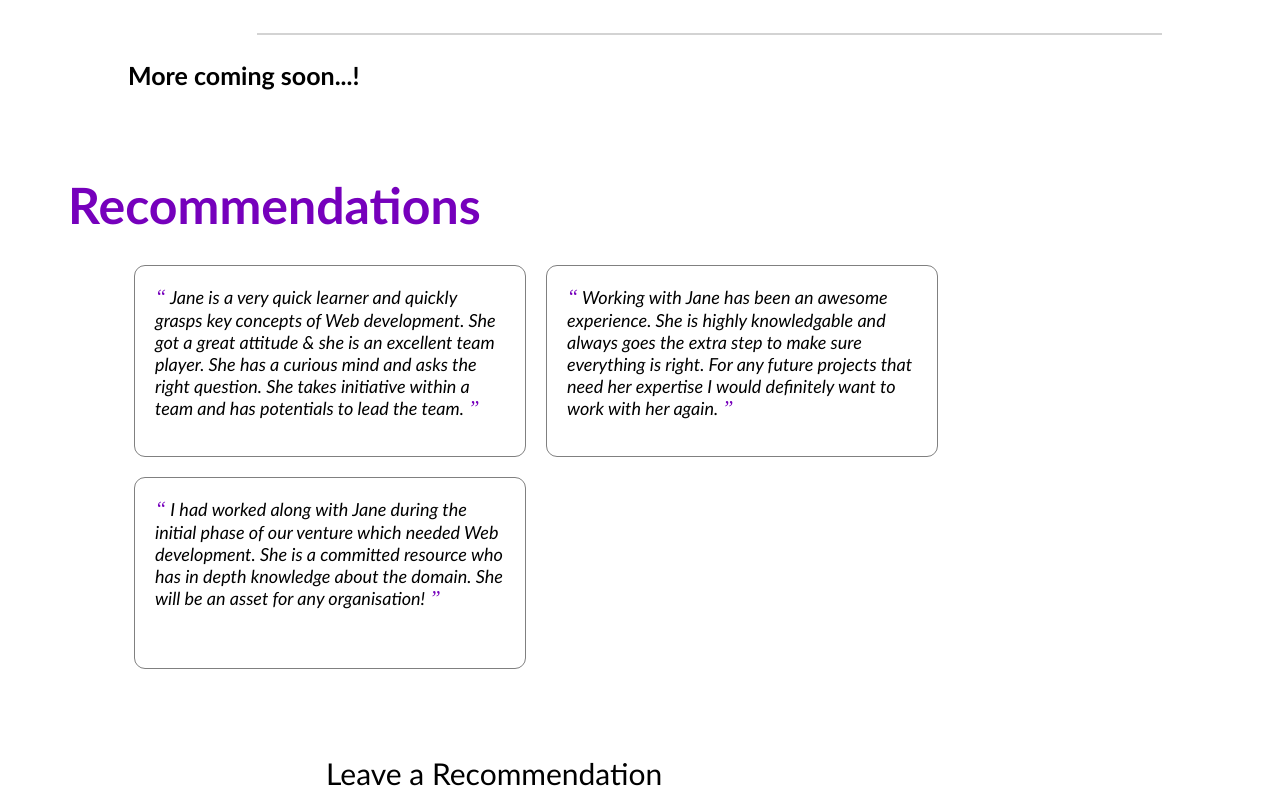
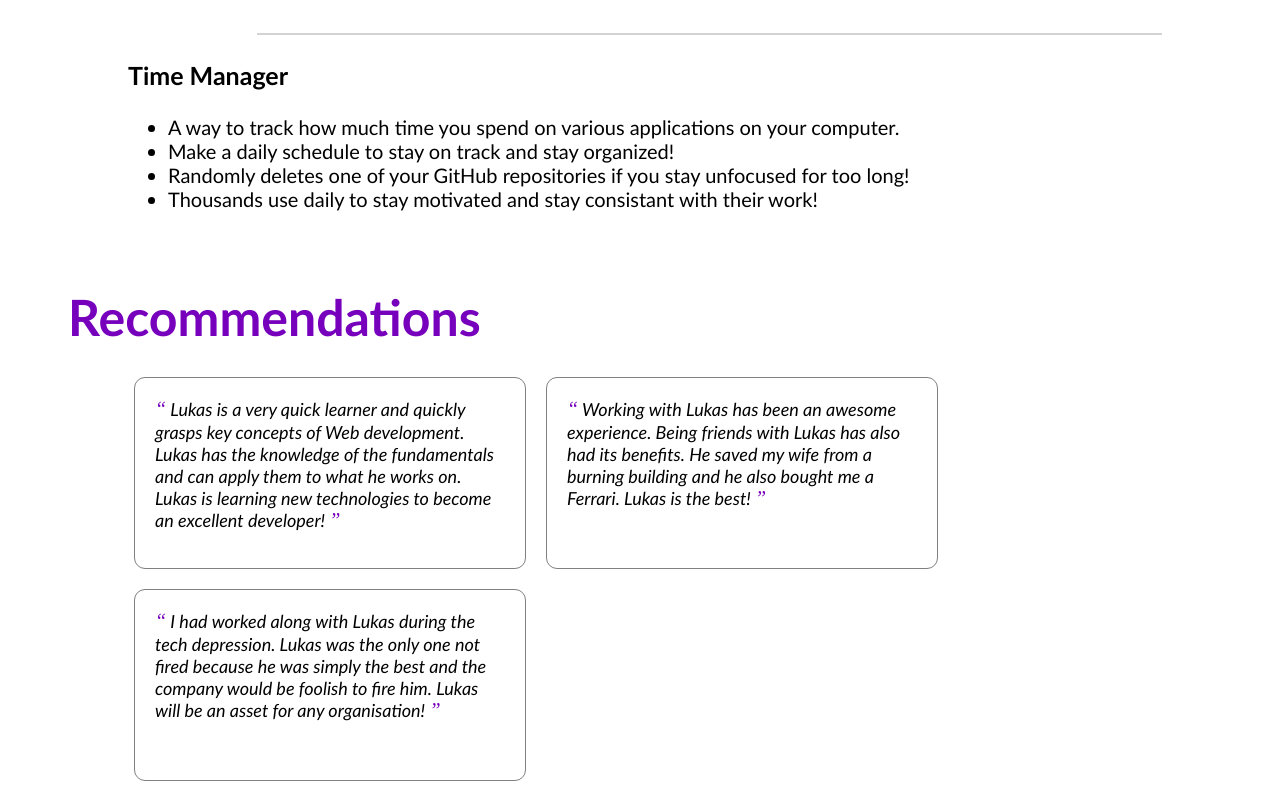
Before and after one commit to limboden/portfolio-project-2, a plain HTML site: page index.html in a window 1280 px wide. Shown: the part 1748-2542 px from the top of the page. Drawn offline with Linux system fonts and the light colour scheme.

Commit message:
completed final project for this course
thank you for this course, it helped me a lot (:

```diff
--- a/index.html
+++ b/index.html
@@ -27,6 +27,9 @@
       <div class="topdiv">
         <a class="topmenu" href="#about-me">About Me</a>
         <!-- Add the links for Skills, Projects and Recommendation here -->
+        <a class="topmenu" href="#skills"> Skills</a>
+        <a class="topmenu" href="#projects"> Projects</a>
+        <a class="topmenu" href="#recommendations">Recommendations</a>
 
       </div>
     </div>
@@ -35,7 +38,7 @@
   <!-- About Me -->
   <section id="about-me" class="container">
     <div>
-      <img src="https://miro.medium.com/max/1400/1*qdAW1TjCN57h1lbuuzvchg.gif" class="profile_image" />
+      <img src="html_finalprojimages/thumbs-up-kid.gif" width="100px" class="profile_image" />
     </div>
 
     <div>
@@ -120,10 +123,13 @@
       </div>
       <hr>
       <div class="project-card">
-        <h3>More coming soon...!</h3>
-        <!-- <ul>
-          <li></li>
-        </ul> -->
+        <h3>Time Manager</h3>
+        <ul>
+          <li>A way to track how much time you spend on various applications on your computer.</li>
+          <li>Make a daily schedule to stay on track and stay organized!</li>
+          <li>Randomly deletes one of your GitHub repositories if you stay unfocused for too long!</li>
+          <li>Thousands use daily to stay motivated and stay consistant with their work!</li>
+        </ul>
       </div>
     </div>
   </section>
@@ -136,24 +142,23 @@
     <div class="all_recommendations" id="all_recommendations">
       <div class="recommendation">
         <span>&#8220;</span>
-        Jane is a very quick learner and quickly grasps key concepts of Web development.
-        She got a great attitude & she is an excellent team player.
-        She has a curious mind and asks the right question.
-        She takes initiative within a team and has potentials to lead the team.
+        Lukas is a very quick learner and quickly grasps key concepts of Web development.
+        Lukas has the knowledge of the fundamentals and can apply them to what he works on.
+        Lukas is learning new technologies to become an excellent developer!
         <span>&#8221;</span>
       </div>
       <div class="recommendation">
         <span>&#8220;</span>
-        Working with Jane has been an awesome experience.
-        She is highly knowledgable and always goes the extra step to make sure everything is right.
-        For any future projects that need her expertise I would definitely want to work with her again.
+        Working with Lukas has been an awesome experience.
+        Being friends with Lukas has also had its benefits. He saved my wife from a burning building
+        and he also bought me a Ferrari. Lukas is the best!
         <span>&#8221;</span>
       </div>
       <div class="recommendation">
         <span>&#8220;</span>
-        I had worked along with Jane during the initial phase of our venture which needed Web development.
-        She is a committed resource who has in depth knowledge about the domain.
-        She will be an asset for any organisation!
+        I had worked along with Lukas during the tech depression.
+        Lukas was the only one not fired because he was simply the best and the company would be foolish to fire him.
+        Lukas will be an asset for any organisation!
         <span>&#8221;</span>
       </div>
     </div>
@@ -176,12 +181,17 @@
   <div class="iconbutton">
     <a href="#home">
       <!--Add the code here for the logo to appear and the icon to be actionable-->
+      <svg xmlns="http://www.w3.org/2000/svg" fill="none" viewBox="0 0 24 24" stroke-width="1.5" stroke="white"
+        width="63px">
+        <path stroke-linecap="round" stroke-linejoin="round"
+          d="M15 11.25l-3-3m0 0l-3 3m3-3v7.5M21 12a9 9 0 11-18 0 9 9 0 0118 0z" />
+      </svg>
     </a>
   </div>
 
   <div class="popup" id="popup" class="flex_center">
     <img src="html_finalprojimages/checkmark--outline.svg" />
-    <h3><!-- Add appropriate text here--></h3>
+    <h3>Thanks for leaving a recommendation!</h3>
     <button onclick="showPopup(false)">Ok</button>
   </div>
 </body>
--- a/script.js
+++ b/script.js
@@ -5,10 +5,10 @@ function addRecommendation() {
   if (recommendation.value != null && recommendation.value.trim() != "") {
     console.log("New recommendation added");
     //Call showPopup here
-
+    showPopup(true);
     // Create a new 'recommendation' element and set it's value to the user's message
     var element = document.createElement("div");
-    element.setAttribute("class","recommendation");
+    element.setAttribute("class", "recommendation");
     element.innerHTML = "\<span\>&#8220;\</span\>" + recommendation.value + "\<span\>&#8221;\</span\>";
     // Add this element to the end of the list of recommendations
     document.getElementById("all_recommendations").appendChild(element);
--- a/style.css
+++ b/style.css
@@ -5,27 +5,29 @@ body {
 /* Navigation Bar */
 
 #home {
-  background-color:  #7600bc;
+  background-color: #7600bc;
   padding-bottom: 1cm;
-  margin-left:-1cm;
-  margin-right:-1cm;
-  margin-top:-1cm;
+  margin-left: -1cm;
+  margin-right: -1cm;
+  margin-top: -1cm;
   padding-top: 2cm;
   padding-bottom: 2cm;
   height: 5mm;
- }
+}
 
 .topmenu {
   color: lightgray;
   margin: 10px;
   padding: 20px;
   font-size: 20px;
-  text-decoration:none;
+  text-decoration: none;
 }
 
 .topmenu:hover {
   color: white;
   /* Add the styles here */
+  font-weight: bolder;
+  text-decoration: underline;
 }
 
 .topdiv {
@@ -34,6 +36,7 @@ body {
 }
 
 .profile_name {
+  color: lightgray;
   float: left;
   padding-left: 2cm;
   /* Add the styles here */
@@ -48,9 +51,9 @@ body {
 }
 
 .contact_info img {
-  width:25px;
+  width: 25px;
   margin-right: 10px;
-  float:left;
+  float: left;
 }
 
 /* Titles */
@@ -206,9 +209,9 @@ h2 {
   box-shadow: 0 3px 10px var(--primary-shadow);
   padding: 20px;
   margin: 10px;
-  border:1px solid gray;
+  border: 1px solid gray;
   font-size: 18px;
-  height:150px
+  height: 150px
 }
 
 .recommendation span {
@@ -219,7 +222,7 @@ h2 {
 
 /* Scroll to Top Button */
 
-.iconbutton{
+.iconbutton {
   width: 48px;
   height: 48px;
   border-radius: 100%;
@@ -236,12 +239,12 @@ h2 {
 /* Form Pop-up */
 
 .popup {
-  width:400px;
+  width: 400px;
   background-color: #e8bcf0;
   border-radius: 3mm;
   top: 50%;
-  left:50%;
-  transform: translate(-50%,-50%);
+  left: 50%;
+  transform: translate(-50%, -50%);
   text-align: center;
   position: fixed;
   /* padding: 30px; */
@@ -279,10 +282,11 @@ h2 {
 
 /* Recommendation Form */
 
-input, textarea {
+input,
+textarea {
   font-family: 'Trebuchet MS', 'Lucida Sans Unicode', 'Lucida Grande', 'Lucida Sans', Arial, sans-serif;
   margin: 10px;
-  width:100%;
+  width: 100%;
 }
 
 fieldset {
```
Also changed, not shown: html_finalprojimages/thumbs-up-kid.gif (added).
